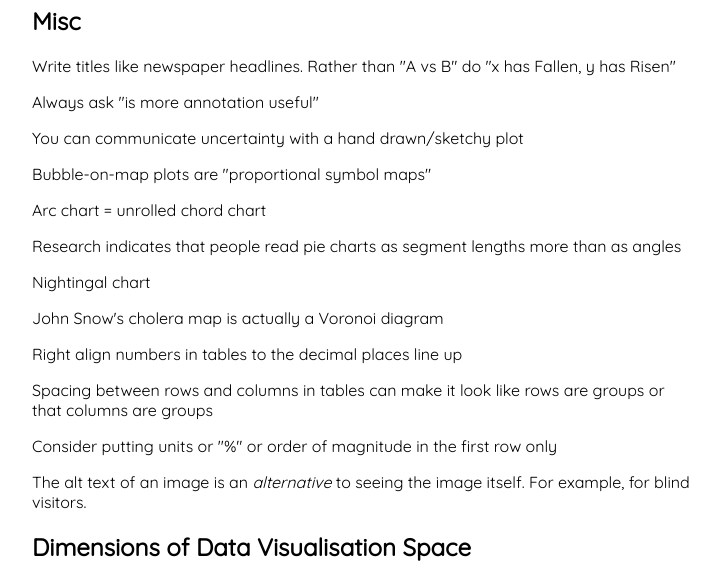
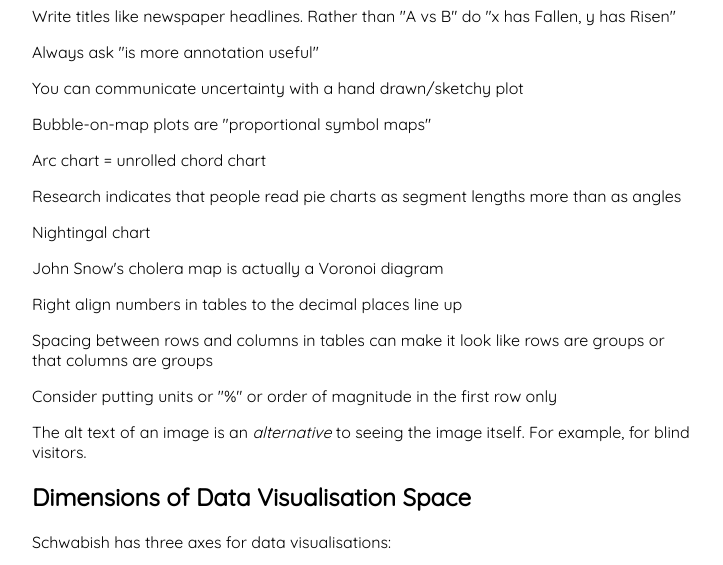
Before and after one commit to hamishhuggard/personal-website-2, a plain HTML site: page booknotes/better_data_visualizations.html in a window 1280 px wide. Shown: the part 97-662 px from the top of the page, without its empty margins (278-1001 px from the left). Drawn offline with Linux system fonts and the light colour scheme; files that its build step writes are made by us from their sources.

Commit message:
Remove 'misc' heading

```diff
--- a/booknotes/better_data_visualizations.html
+++ b/booknotes/better_data_visualizations.html
@@ -44,8 +44,6 @@
         <main>
 
             <h1>Notes from <i>Better Data Visualizations</i></h1>
-
-            <h2>Misc</h2>
 
             <p>Write titles like newspaper headlines. Rather than "A vs B" do "x has Fallen, y has Risen"</p>
 
```
